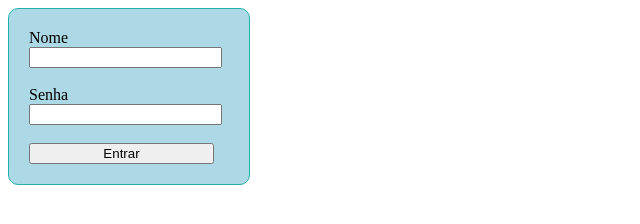
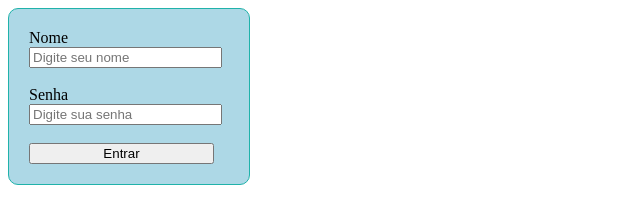
Before and after one commit to parentyasha/trabalhoServlet1, a plain HTML site: page web/index.html in a window 1280 px wide. Shown: the whole page, without its empty margins (0-640 px from the left). Drawn offline with Linux system fonts and the light colour scheme.

Commit message:
Update index.html

```diff
--- a/web/index.html
+++ b/web/index.html
@@ -13,8 +13,8 @@ and open the template in the editor.
     </head>
     <body>
         <form method="POST" action="Login" id="login">
-            <label>Nome <input name="nome" id="nome"></label> <br> <br>
-            <label>Senha <input type="password" name="senha" id="senha"></label> <br><br>
+            <label>Nome <input name="nome" id="nome" placeholder="Digite seu nome"></label> <br> <br>
+            <label>Senha <input type="password" name="senha" id="senha" placeholder="Digite sua senha"></label> <br><br>
             <input type="submit" value="Entrar" id="botao"/>
         </form>
     </body>
```
